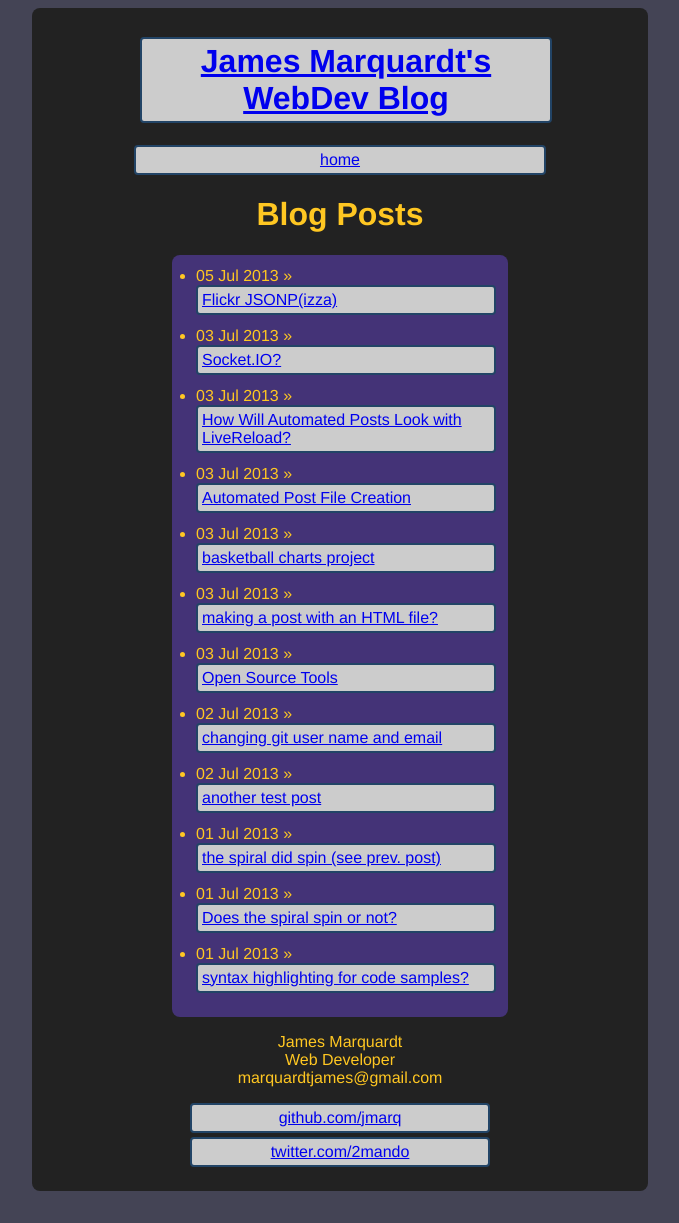
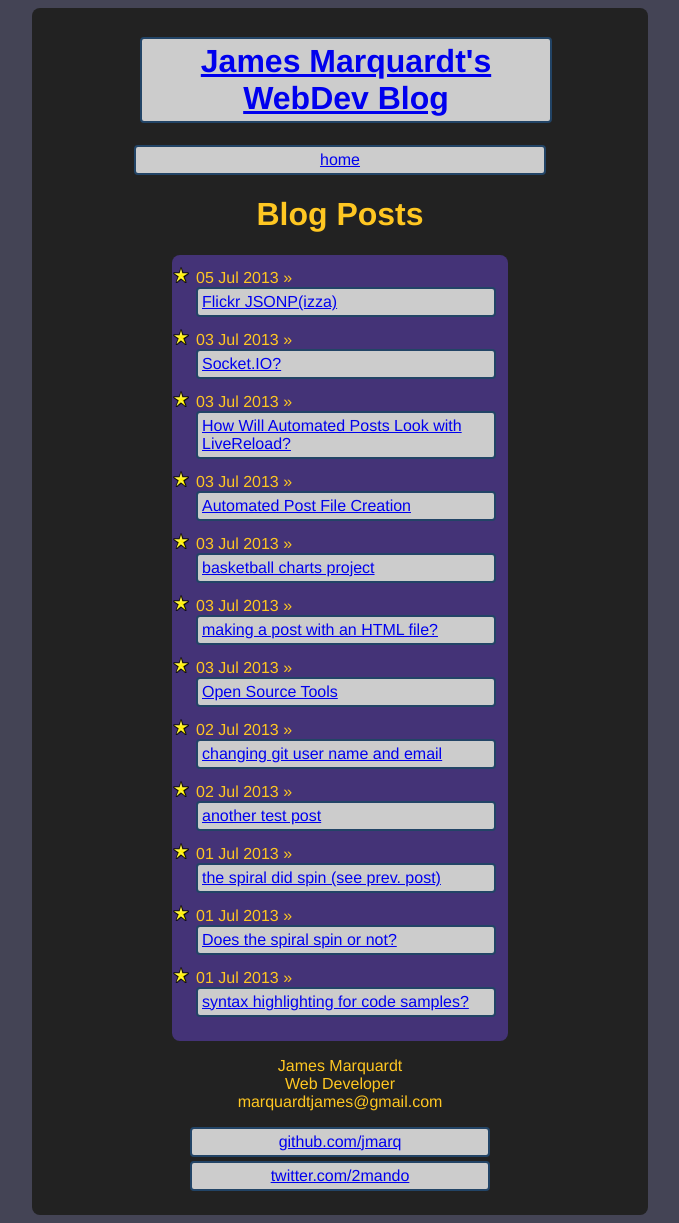
Before and after one commit to jmarq/jmarq.github.com, a Jekyll site: the page built from index.html, in a window 1280 px wide. Shown: the whole page, without its empty margins (300-979 px from the left). Built offline with Jekyll 4.4.1, drawn with Linux system fonts in a browser that asks for light colours; nearby versions of some CDN libraries; before the commit the page ends 1199 px from its top, so only the background shows below that.

Commit message:
actually adding stars this time

```diff
--- a/css/index.css
+++ b/css/index.css
@@ -312,6 +312,8 @@
     padding: 8px;
     -webkit-border-radius: 8px; }
     body .container ul {
+      list-style-type: none;
+      list-style-image: url("../images/star.png");
       width: 300px;
       margin-left: auto;
       margin-right: auto;
```
Also changed, not shown: images/star.png (added).
